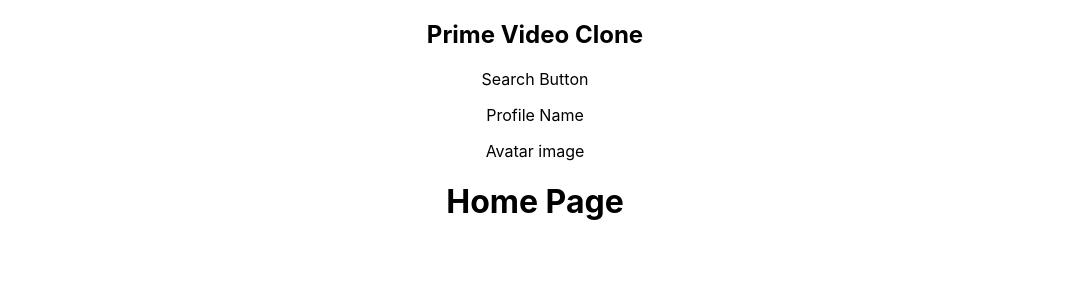
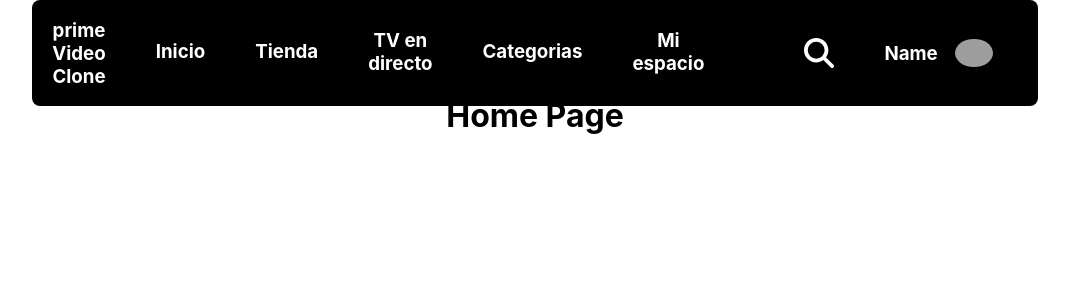
Before and after one commit to serchtruj/prime-clone-video, a React (Create React App) app: page / in a window 1280 px wide. Shown: the top 300 px of the page, without its empty margins (105-1174 px from the left). Built offline with nearby package versions, Linux system fonts and the light colour scheme; grey boxes are pictures that could not be loaded.

Commit message:
Create basic nav with styles

```diff
--- a/src/Utils/NavTitles.js
+++ b/src/Utils/NavTitles.js
@@ -1,12 +1,12 @@
 export const NavTitles = [
     {
         name: "Inicio",
-        icon: "icon",
+        icon: "",
         subTitles : ["Todo", "Peliculas", "Series", "Deportes"]
     },
     {
         name: "Tienda",
-        icon: "icon",
+        icon: "",
         subTitles: ["Todo", "Alquilar o comprar","Canales"]
     },
     {
@@ -16,7 +16,7 @@
     },
     {
         name: "Categorias",
-        icon: "icon",
+        icon: "",
         subTitles: [
             {
                 name: "Generos",
@@ -42,7 +42,7 @@
     },
     {
         name: "Mi espacio",
-        icon: "icon",
+        icon: "",
         subTitles: ["Todo", "Mi lista", "Titulos comprados y aquilados"]
     }
 ]
--- a/src/pages/Home/Home.css
+++ b/src/pages/Home/Home.css
@@ -0,0 +1,4 @@
+.home__container {
+    margin-top: 6rem;
+    justify-content: space-between;
+}
--- a/src/pages/Home/Home.tsx
+++ b/src/pages/Home/Home.tsx
@@ -2,7 +2,7 @@
 
 function Home() {
     return (
-        <div className="home">
+        <div className="home__container">
             <h1>Home Page</h1>
         </div>
     );
--- /dev/null
+++ b/src/pages/NavBar/AvatarProfile.tsx
@@ -0,0 +1,21 @@
+import { FontAwesomeIcon } from '@fortawesome/react-fontawesome'
+import { IconLookup } from '@fortawesome/fontawesome-common-types'
+
+const searchIcon: IconLookup = { prefix: 'fas', iconName: 'magnifying-glass' }
+const avatarImage = 'https://cdn.pixabay.com/photo/2015/10/05/22/37/blank-profile-picture-973460_1280.png'
+
+function AvatarProfile() {
+    return (
+        <div className="navbar__profile__container">
+            <div className="navbar__search__btn">
+                <FontAwesomeIcon icon={searchIcon} />
+            </div>
+            <div className="avatar__container">
+                <h3 className='avatar__titles'>Name</h3>
+                <img className="avatar__image" src={avatarImage} alt="profile-picture" />
+            </div>
+        </div>
+    )
+}
+
+export { AvatarProfile };
--- a/src/pages/NavBar/NavBar.css
+++ b/src/pages/NavBar/NavBar.css
@@ -0,0 +1,93 @@
+.navbar__container {
+    position: fixed;
+    top: 0;
+    width: 100%;
+    overflow: hidden;
+    display: flex;
+    color: #ffffff;
+}
+
+.navbar__title__container {
+    display: flex;
+    justify-content: space-between;
+    width: 100%;
+    background-color: #000000;
+    border-radius: 8px;
+}
+
+.navbar__name {
+    padding-left: 20px;
+}
+
+.navbar__titles {
+    display: block;
+    color: #ffffff;
+    text-align: center;
+    padding: 14px 16px;
+    text-decoration: none;
+    margin: 0px;
+}
+
+.navbar__titles:hover,
+.navbar__item:hover,
+.navbar__search__btn:hover,
+.avatar__container:hover {
+    background-color: #191e25;
+    color: #aaa;
+}
+
+.navbar__item:active {
+    border-bottom: 3px solid #ffffff;
+}
+
+.navbar__border__left,
+.navbar__border__right {
+    width: 20rem;
+    background-color: #ffffff;
+}
+
+.navbar__menu__container,
+.avatar__container,
+.navbar__item,
+.navbar__profile__container {
+    height: 100%;
+    display: flex;
+    justify-content: space-between;
+    cursor: pointer;
+    align-items: center;
+}
+
+.navbar__menu__container,
+.navbar__item,
+.navbar__profile__container {
+    padding-right: 25px;
+    padding-left: 25px;
+}
+
+.navbar__item {
+    border-bottom: 3px solid #000000;
+}
+
+.navbar__search__btn {
+    width: 80px;
+    height: 100%;
+    display: flex;
+    align-items: center;
+    cursor: pointer;
+    justify-content: center;
+    font-size: 30px;
+}
+
+.avatar__image {
+    width: 38px;
+    border-radius: 50%;
+}
+
+.avatar__titles {
+    margin-left: 25px;
+}
+
+.avatar__image {
+    margin-right: 20px;
+    margin-left: 17px;
+}
--- a/src/pages/NavBar/NavBar.tsx
+++ b/src/pages/NavBar/NavBar.tsx
@@ -1,22 +1,34 @@
 import './NavBar.css';
+import { NavBarMenu } from './NavBarMenu'
+import { AvatarProfile } from './AvatarProfile'
 import { NavTitles } from '../../Utils/NavTitles';
 
 function NavBar() {
-    function NavBarItem(props: {text: string, icon: string}) {
-        return (
-            <div className="NavBarItem">
-                <h3>{props.text}</h3>
-                <h3>{props.icon}</h3>
+    /*
+const [isTop, setIsTop] = useState(true);
+
+const handleScroll = () => {
+  const scrollTop = window.pageYOffset;
+
+  if (scrollTop === 0) {
+    setIsTop(true);
+  } else {
+    setIsTop(false);
+  }
+};
+
+console.log(isTop ? 'You are at the top of the page' : 'You are not at the top of the page')
+window.addEventListener('scroll', handleScroll);
+*/
+    return (
+        <div className="navbar__container">
+            <div className='navbar__border__left'></div>
+            <div className="navbar__title__container">
+                <h3 className='navbar__name'>prime Video Clone</h3>
+                <NavBarMenu titles={NavTitles} />
+                <AvatarProfile />
             </div>
-        );
-    }
-    console.log(NavTitles)
-    return (
-        <div className="NavBar">
-            <h2>Prime Video Clone</h2>
-            <p>Search Button</p>
-            <p>Profile Name</p>
-            <p>Avatar image</p>
+            <div className='navbar__border__right'></div>
         </div>
     );
 }
--- /dev/null
+++ b/src/pages/NavBar/NavBarMenu.tsx
@@ -0,0 +1,25 @@
+
+interface NavMenuProps {
+    titles: { name: string, icon: string }[]
+}
+
+function NavBarItem(props: { name: string, icon: string }) {
+    return (
+        <div className="navbar__item">
+            <h3>{props.name}</h3>
+            <h3>{props.icon}</h3>
+        </div>
+    );
+}
+
+function NavBarMenu({ titles }: NavMenuProps) {
+    return (
+        <div className="navbar__menu__container">
+            {titles.map((item, index) => {
+                return <NavBarItem key={index} name={item.name} icon={item.icon} />
+            })}
+        </div>
+    )
+}
+
+export { NavBarMenu };
```
